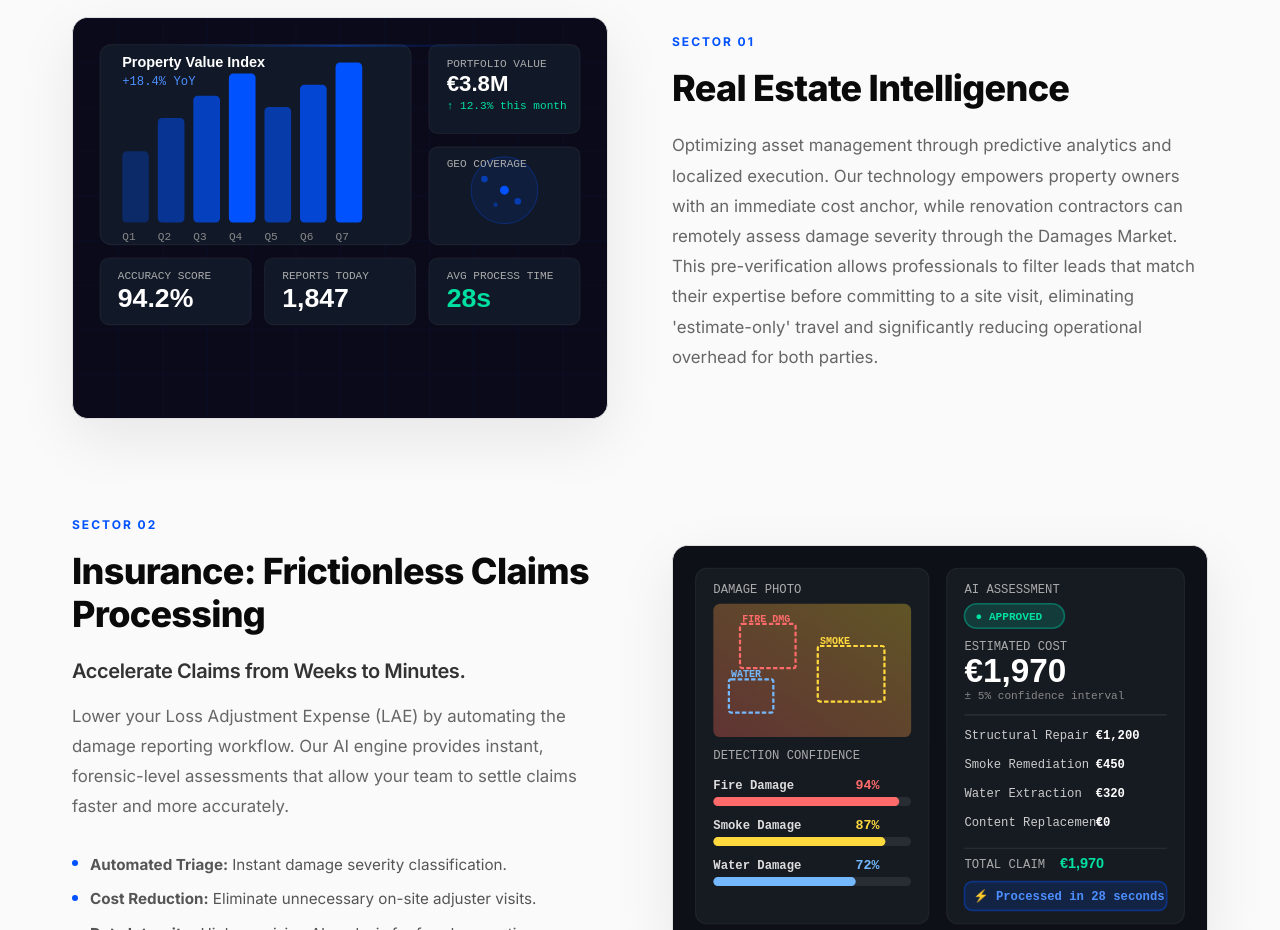
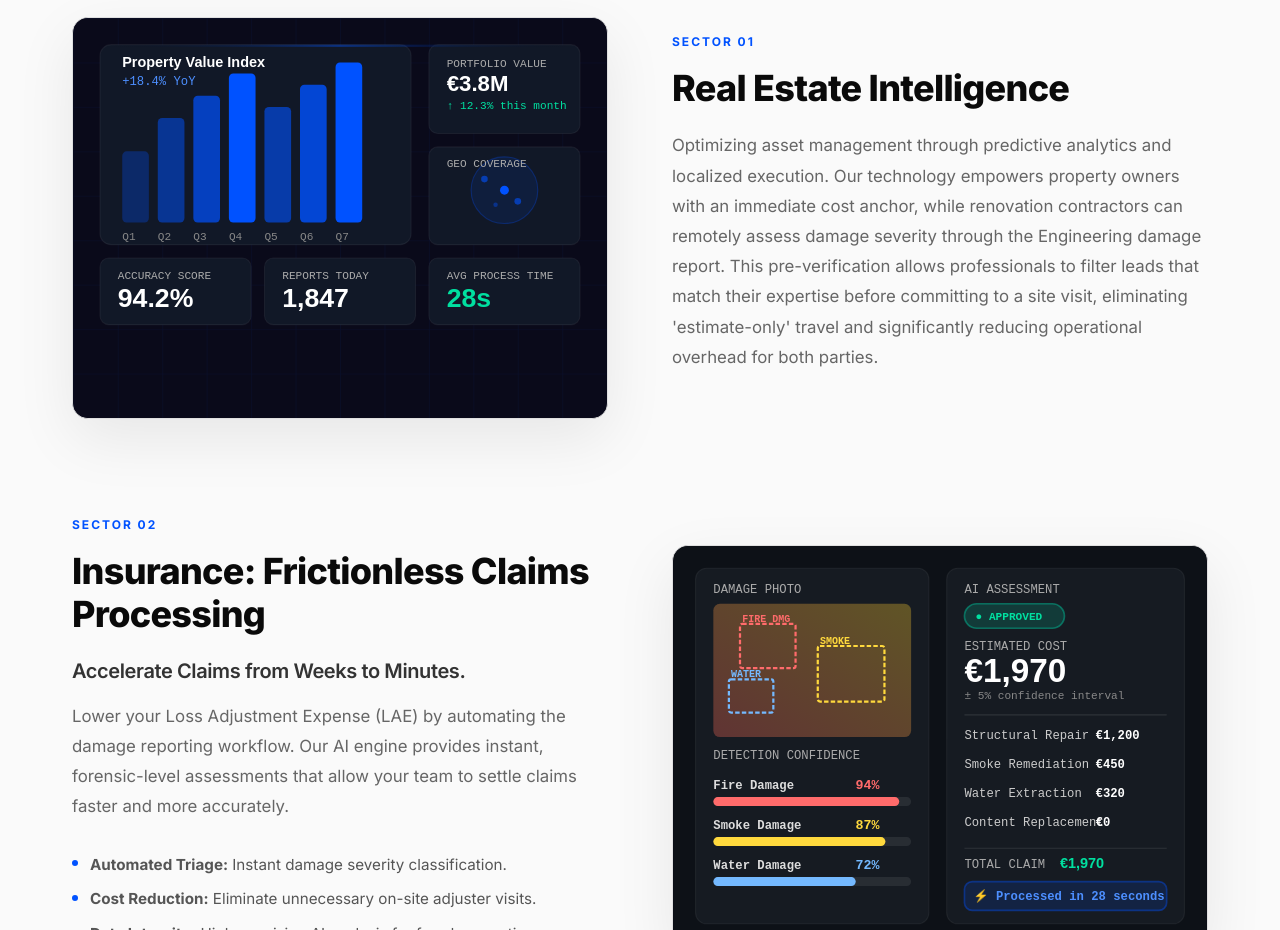
Before and after one commit to MIDOT22/omdan-plus-site, a React (Vite) app: page / in a window 1280 px wide. Shown: the part 3580-4510 px from the top of the page. Built offline with nearby package versions, Linux system fonts and the light colour scheme.

Commit message:
Content: update Sector 01 terminology to Engineering damage report

```diff
--- a/src/components/B2BModules.tsx
+++ b/src/components/B2BModules.tsx
@@ -219,7 +219,7 @@ const modules = [
     {
         tag: 'Sector 01',
         title: 'Real Estate Intelligence',
-        desc: "Optimizing asset management through predictive analytics and localized execution. Our technology empowers property owners with an immediate cost anchor, while renovation contractors can remotely assess damage severity through the Damages Market. This pre-verification allows professionals to filter leads that match their expertise before committing to a site visit, eliminating 'estimate-only' travel and significantly reducing operational overhead for both parties.",
+        desc: "Optimizing asset management through predictive analytics and localized execution. Our technology empowers property owners with an immediate cost anchor, while renovation contractors can remotely assess damage severity through the Engineering damage report. This pre-verification allows professionals to filter leads that match their expertise before committing to a site visit, eliminating 'estimate-only' travel and significantly reducing operational overhead for both parties.",
         illustration: <RealEstateIllustration />,
         imageLeft: true,
     },
```
